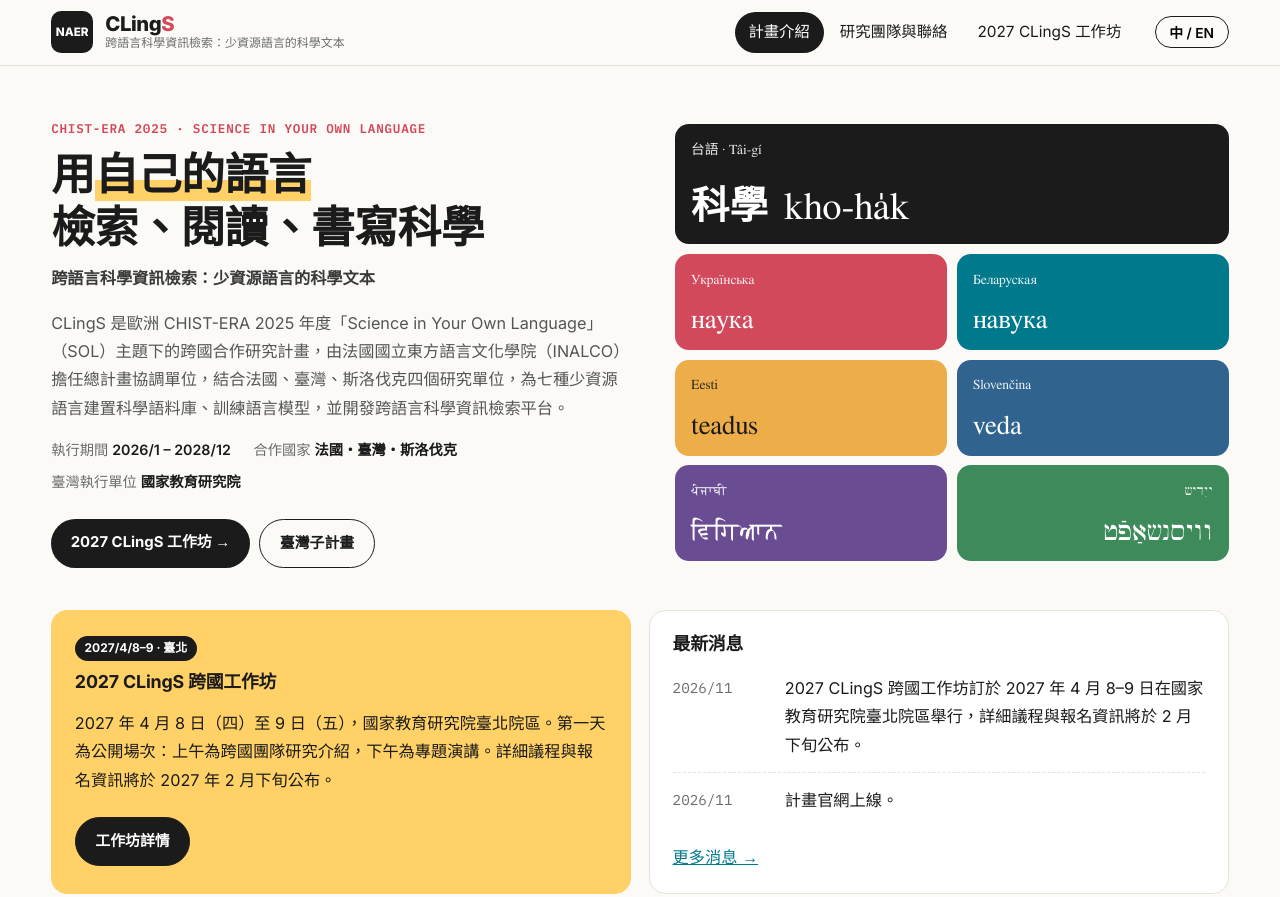
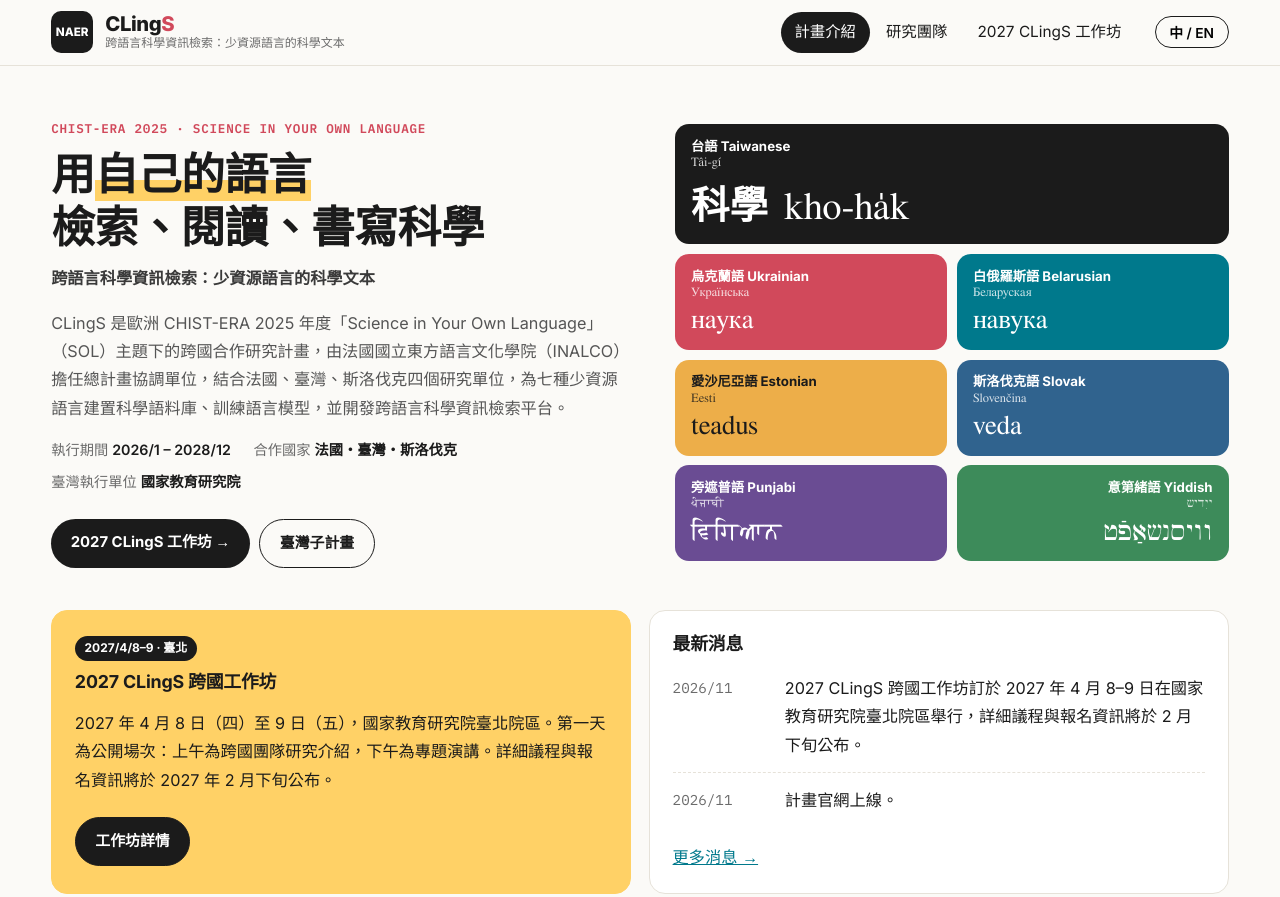
Before and after one commit to liz462/clings, a plain HTML site: page index.html in a window 1280 px wide. Shown: the top 897 px of the page. Drawn offline with Linux system fonts and the light colour scheme.

Commit message:
修改內容

```diff
--- a/index.html
+++ b/index.html
@@ -16,7 +16,7 @@
 
   【網站架構】單一檔案，用網址 # 切換三個頁面：
     #home     計畫介紹（計畫簡介＋臺灣子計畫）
-    #team     研究團隊與聯絡
+    #team     研究團隊
     #workshop 2027 CLingS 工作坊（含最新消息）
 
   【給 AI／修改者的規則】
@@ -101,7 +101,10 @@
   .w{border-radius:14px;padding:.85rem 1rem;color:#fff;display:flex;flex-direction:column;justify-content:space-between;min-height:96px}
   .w small{font-family:var(--words);font-size:.85rem;opacity:.9}
   .w big{font-family:var(--words);font-size:clamp(1.3rem,2.1vw,2.1rem);line-height:1.15;overflow-wrap:anywhere}
+  .w .nm{display:block;font-family:var(--sans);font-weight:700;font-size:.82rem;line-height:1.3}
+  .w .nm + small{display:block;font-size:.78rem;opacity:.8;line-height:1.3}
   .w.rtl big,.w.rtl small{direction:rtl;text-align:right}
+  .w.rtl .nm{text-align:right}
   .w.tw{grid-column:span 2;background:var(--ink);min-height:120px}
   .w.tw .pair{display:flex;align-items:baseline;gap:1rem}
   .w.tw .pair b{font-family:"Noto Serif TC","Noto Sans TC",serif;font-weight:700;line-height:1}
@@ -221,7 +224,7 @@
     <button class="menu-btn" aria-label="選單 Menu" onclick="document.querySelector('nav').classList.toggle('open')">☰</button>
     <nav>
       <a href="#home"><span class="zh">計畫介紹</span><span class="en">About</span></a>
-      <a href="#team"><span class="zh">研究團隊與聯絡</span><span class="en">People &amp; Contact</span></a>
+      <a href="#team"><span class="zh">研究團隊</span><span class="en">Research Team</span></a>
       <a href="#workshop"><span class="zh">2027 CLingS 工作坊</span><span class="en">2027 CLingS Workshop</span></a>
     </nav>
     <button class="lang" onclick="toggleLang()">中 / EN</button>
@@ -258,13 +261,13 @@
       </div>
     </div>
     <div class="words" aria-label="七種語言的「科學」">
-      <div class="w tw"><small><span class="zh">台語</span><span class="en">Taiwanese</span> · Tâi-gí</small><div class="pair"><b>科學</b><big>kho-ha̍k</big></div></div>
-      <div class="w c1"><small>Українська</small><big>наука</big></div>
-      <div class="w c2"><small>Беларуская</small><big>навука</big></div>
-      <div class="w c3"><small>Eesti</small><big>teadus</big></div>
-      <div class="w c4"><small>Slovenčina</small><big>veda</big></div>
-      <div class="w c5"><small>ਪੰਜਾਬੀ</small><big>ਵਿਗਿਆਨ</big></div>
-      <div class="w c6 rtl"><small>ייִדיש</small><big>וויסנשאַפֿט</big></div>
+      <div class="w tw"><div><span class="nm">台語 Taiwanese</span><small>Tâi-gí</small></div><div class="pair"><b>科學</b><big>kho-ha̍k</big></div></div>
+      <div class="w c1"><div><span class="nm">烏克蘭語 Ukrainian</span><small>Українська</small></div><big>наука</big></div>
+      <div class="w c2"><div><span class="nm">白俄羅斯語 Belarusian</span><small>Беларуская</small></div><big>навука</big></div>
+      <div class="w c3"><div><span class="nm">愛沙尼亞語 Estonian</span><small>Eesti</small></div><big>teadus</big></div>
+      <div class="w c4"><div><span class="nm">斯洛伐克語 Slovak</span><small>Slovenčina</small></div><big>veda</big></div>
+      <div class="w c5"><div><span class="nm">旁遮普語 Punjabi</span><small>ਪੰਜਾਬੀ</small></div><big>ਵਿਗਿਆਨ</big></div>
+      <div class="w c6 rtl"><div><span class="nm">意第緒語 Yiddish</span><small>ייִדיש</small></div><big>וויסנשאַפֿט</big></div>
     </div>
   </div>
 
@@ -350,13 +353,13 @@
 </section>
 
 <!-- =========================================================
-     ✏️ 頁面二：研究團隊與聯絡 #team
+     ✏️ 頁面二：研究團隊 #team
      照片：把 <div class="avatar">照片</div> 換成 <img class="avatar" src="photos/檔名.jpg" alt="姓名">
      ========================================================= -->
 <section class="page" id="team">
   <div class="page-head">
-    <div class="eyebrow">People &amp; Contact</div>
-    <h1><span class="zh">研究團隊與聯絡</span><span class="en">People &amp; Contact</span></h1>
+    <div class="eyebrow">People</div>
+    <h1><span class="zh">研究團隊</span><span class="en">Research Team</span></h1>
   </div>
 
   <h2><span class="zh">臺灣團隊</span><span class="en">Taiwan Team</span></h2>
@@ -396,6 +399,7 @@
       <b><span class="zh">李宇仁</span><span class="en">Yuren Li</span></b>
       <small class="zh">國立陽明交通大學 外國語文學系 外國文學與語言學碩士班</small>
       <small class="en">MA Program in Foreign Literatures and Linguistics, Department of Foreign Languages and Literatures, National Yang Ming Chiao Tung University</small>
+      <a class="mail" href="mailto:liyr@mail.naer.edu.tw">liyr@mail.naer.edu.tw</a>
     </div></div>
     <div class="card person"><div class="avatar">照片</div><div>
       <span class="role"><span class="zh">兼任助理</span><span class="en">Part-time Research Assistant</span></span>
@@ -404,13 +408,6 @@
       <small class="en">Master’s Program, Department of Taiwan Culture, Languages and Literature, National Taipei University of Education</small>
       <a class="mail" href="mailto:hsuwei83@gmail.com">hsuwei83@gmail.com</a>
     </div></div>
-  </div>
-
-  <!-- ✏️ 聯絡我們 -->
-  <h2 id="contact"><span class="zh">聯絡我們</span><span class="en">Contact</span></h2>
-  <div class="card">
-    <p class="zh" style="margin:0">對計畫或工作坊有任何問題，歡迎來信計畫主持人 林佳怡：<a href="mailto:liz462@mail.naer.edu.tw">liz462@mail.naer.edu.tw</a></p>
-    <p class="en" style="margin:0">For questions about the project or the workshop, please contact the Principal Investigator, Ka-I Lim: <a href="mailto:liz462@mail.naer.edu.tw">liz462@mail.naer.edu.tw</a>.</p>
   </div>
 
   <h2><span class="zh">跨國合作團隊</span><span class="en">International Partners</span></h2>
@@ -483,8 +480,8 @@
   </ul>
 
   <h2><span class="zh">聯絡</span><span class="en">Contact</span></h2>
-  <p class="zh">工作坊相關問題，請來信計畫主持人 林佳怡：<a href="mailto:liz462@mail.naer.edu.tw">liz462@mail.naer.edu.tw</a></p>
-  <p class="en">For questions about the workshop, please contact Ka-I Lim: <a href="mailto:liz462@mail.naer.edu.tw">liz462@mail.naer.edu.tw</a></p>
+  <p class="zh">工作坊相關問題，請來信 李宇仁：<a href="mailto:liyr@mail.naer.edu.tw">liyr@mail.naer.edu.tw</a></p>
+  <p class="en">For questions about the workshop, please contact Yuren Li: <a href="mailto:liyr@mail.naer.edu.tw">liyr@mail.naer.edu.tw</a></p>
 </section>
 
 </main>
@@ -501,7 +498,7 @@
   /* 頁面切換：三個頁面；頁面內的區塊（#taiwan、#contact、#news）會切到所屬頁面再捲動過去 */
   const pages = [...document.querySelectorAll('section.page')];
   const navLinks = [...document.querySelectorAll('nav a')];
-  const alias = { about: 'home', events: 'workshop', outputs: 'home' }; // 舊網址相容
+  const alias = { about: 'home', events: 'workshop', outputs: 'home', contact: 'team' }; // 舊網址相容
   function route(){
     let id = (location.hash || '#home').slice(1);
     id = alias[id] || id;
```
